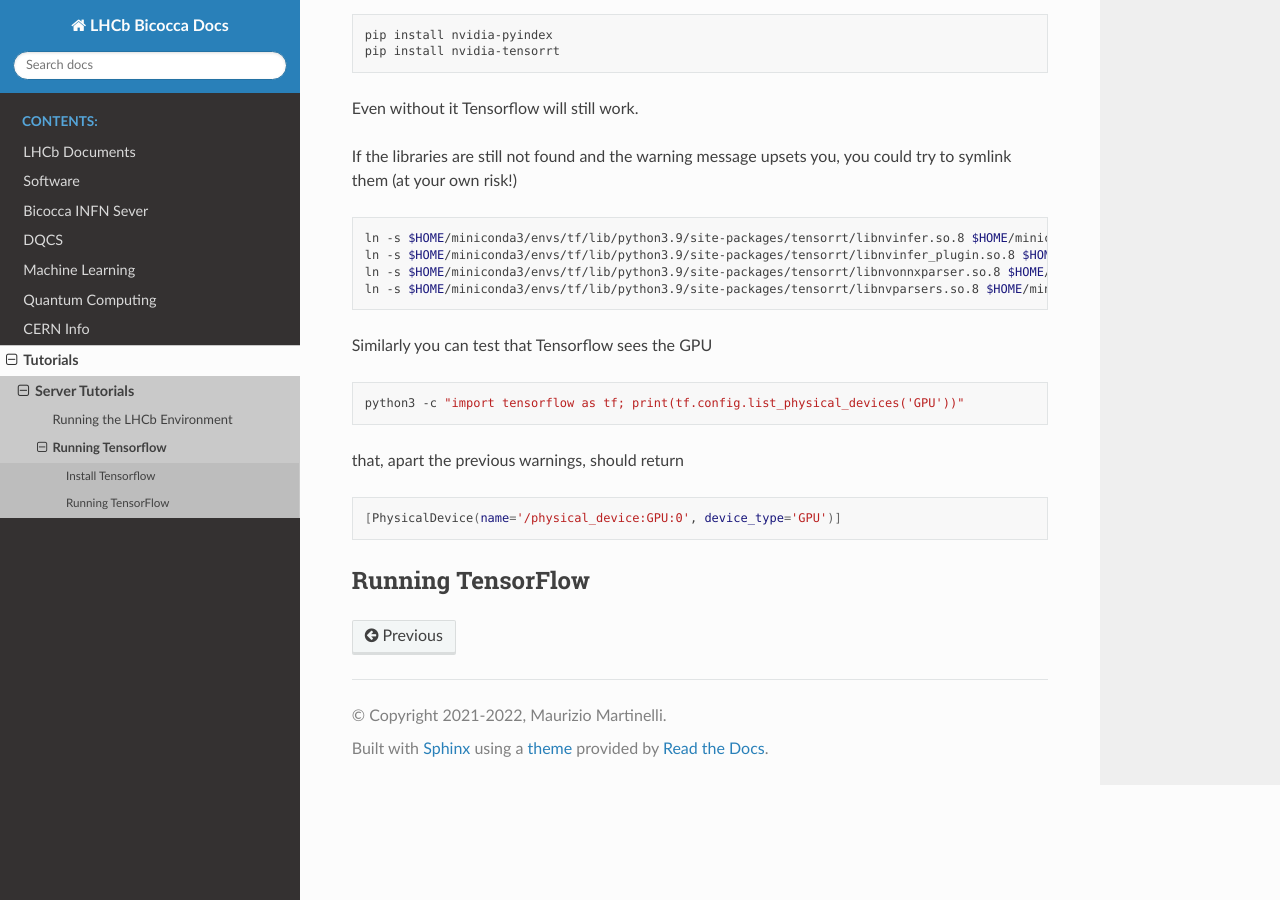
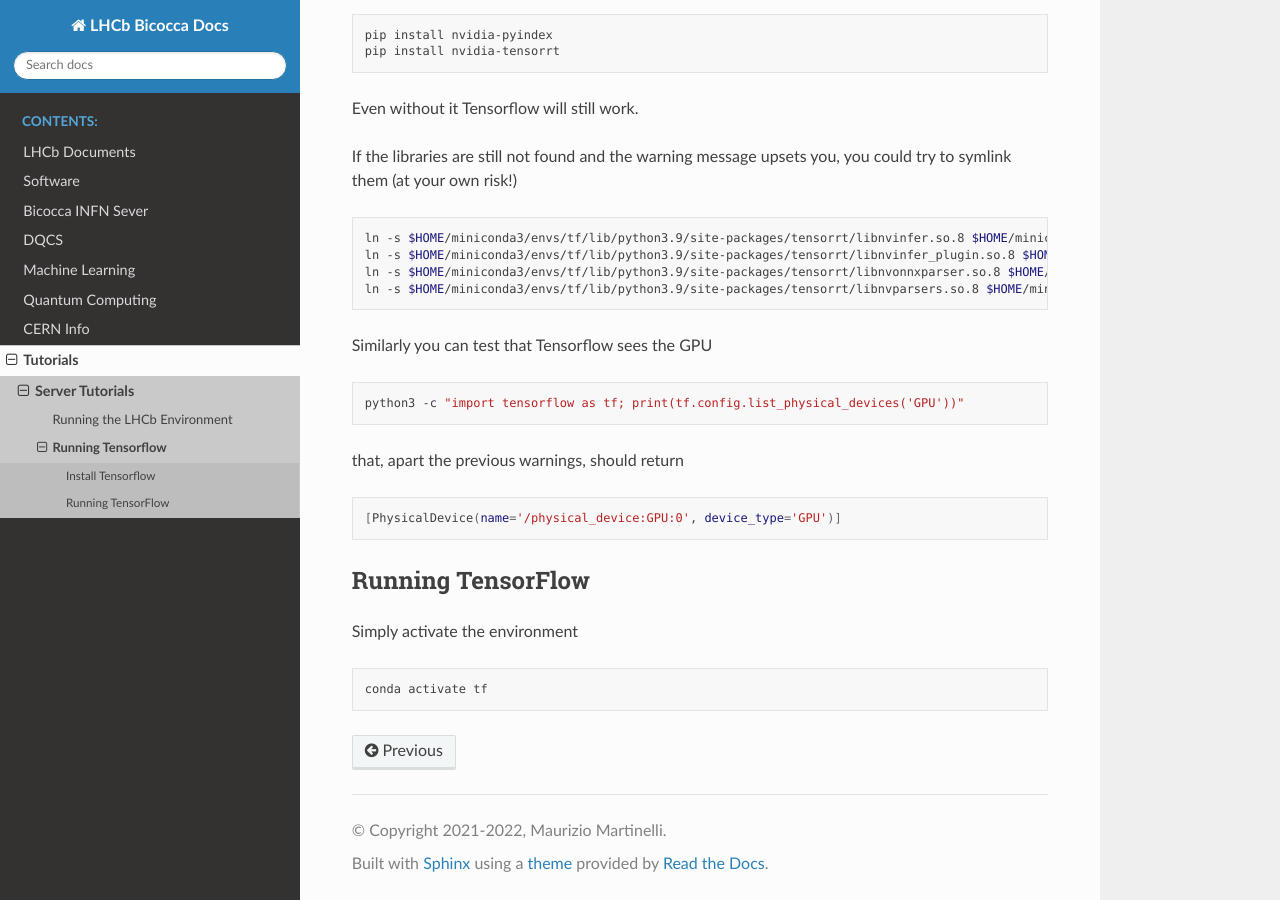
Before and after one commit to lhcb-bicocca/documentation, a Sphinx documentation site: the page built from docs/source/tutorials/server/tensorflow.rst, in a window 1280 px wide and 900 px high, scrolled down 1461 px. Built offline with Sphinx 7.4.7 and the Read the Docs theme 2.0.0, drawn with Linux system fonts in a browser that asks for light colours.

Commit message:
added info to activate tf environemnt

```diff
--- a/docs/source/tutorials/server/tensorflow.rst
+++ b/docs/source/tutorials/server/tensorflow.rst
@@ -100,3 +100,9 @@ that, apart the previous warnings, should return
 
 Running TensorFlow
 ******************
+
+Simply activate the environment
+
+.. code-block:: bash
+
+    conda activate tf
```
